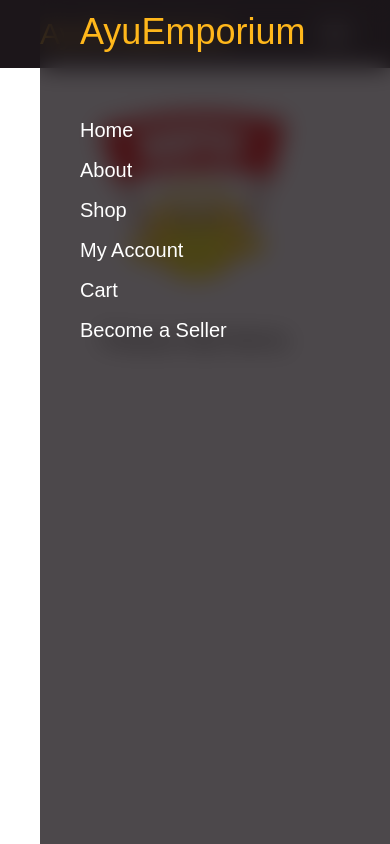
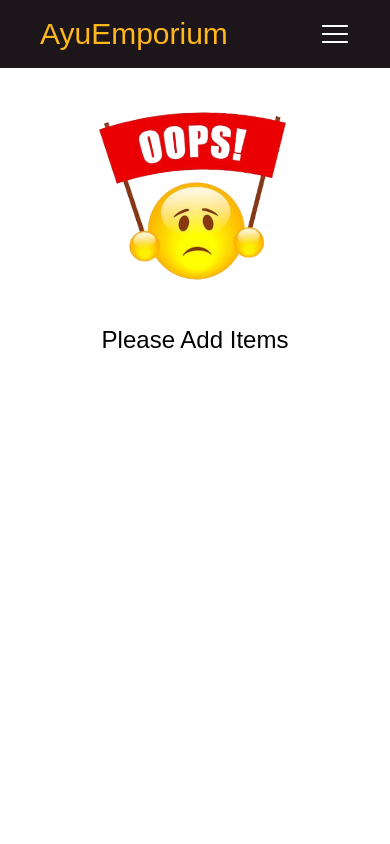
Before and after one commit to Ayu85/AyuEmporium--Ecommerce-Store, a React (Create React App) app in the folder ayu-emporium/: page /cart in a window 390 px wide. Shown: the top 844 px of the page. Built offline with nearby package versions, Linux system fonts and the light colour scheme.

Commit message:
website made responsive

```diff
--- a/ayu-emporium/src/components/Header.js
+++ b/ayu-emporium/src/components/Header.js
@@ -7,7 +7,7 @@ import { FiUser } from "react-icons/fi";
 import { IoBagHandleOutline } from "react-icons/io5";
 import { IoMdHeartEmpty } from "react-icons/io";
 import { CiSearch } from "react-icons/ci";
-import { RxHamburgerMenu } from "react-icons/rx";
+import { RxCross1, RxHamburgerMenu } from "react-icons/rx";
 
 import { toogleCategories } from './redux/slices/showCategories'
 import { useNavigate } from 'react-router-dom';
@@ -99,7 +99,7 @@ export const Header2 = () => {
     const [showDropdown, setDropdown] = useState(false)
     const cartItems = useSelector(store => store.cart.items)
     const navigate = useNavigate()
-
+    const [showHamMenu, setHam] = useState(false);
     return <div className='w-full cursor-pointer bg-[#1C161A] py-4 px-10 flex justify-between items-center'>
         <div onClick={() => {
             navigate('/')
@@ -151,9 +151,14 @@ export const Header2 = () => {
             </div>
 
         </div>
-        <div className='text-white text-3xl lg:hidden'><RxHamburgerMenu /></div>
-        <div className={`fixed lg:hidden flex flex-col top-0 text-white  h-[100vh] px-10 bg-[#1c161ac8] backdrop-blur-md z-[999999] backdrop-blur-md w-screen `}>
-            <div className='flex justify-between text-4xl py-3'><h1 className='page_title text-[#FFB71B]  text-4xl '>AyuEmporium</h1>
+        <div className='text-white text-3xl lg:hidden'><RxHamburgerMenu onClick={() => {
+            setHam(true)
+        }} /></div>
+        {<div className={`fixed lg:hidden flex flex-col top-0 text-white  h-[100vh] px-10 bg-[#1c161ac8] backdrop-blur-md right-0   ${!showHamMenu && "translate-x-[1200px] transition-all duration-300"} ${showHamMenu && "-translate-x-0 transition-all duration-300"}  z-[999999] backdrop-blur-md w-screen `}>
+            <div className='flex justify-between text-4xl py-3'><h1 className='page_title text-[#FFB71B]  text-4xl '>AyuEmporium</h1> <RxCross1 className='cursor-pointer active:scale-150 transition-all' onClick={() => {
+                setHam(false)
+            }} />
+
             </div>
             <ul className='text-xl py-3 flex flex-col gap-3 mt-10 '>
                 {['Home', 'About', 'Shop', 'My Account', `Cart`, 'Become a Seller'].map((list) => {
@@ -161,6 +166,7 @@ export const Header2 = () => {
                 })}
             </ul>
         </div>
+        }
     </div>
 }
 
```
